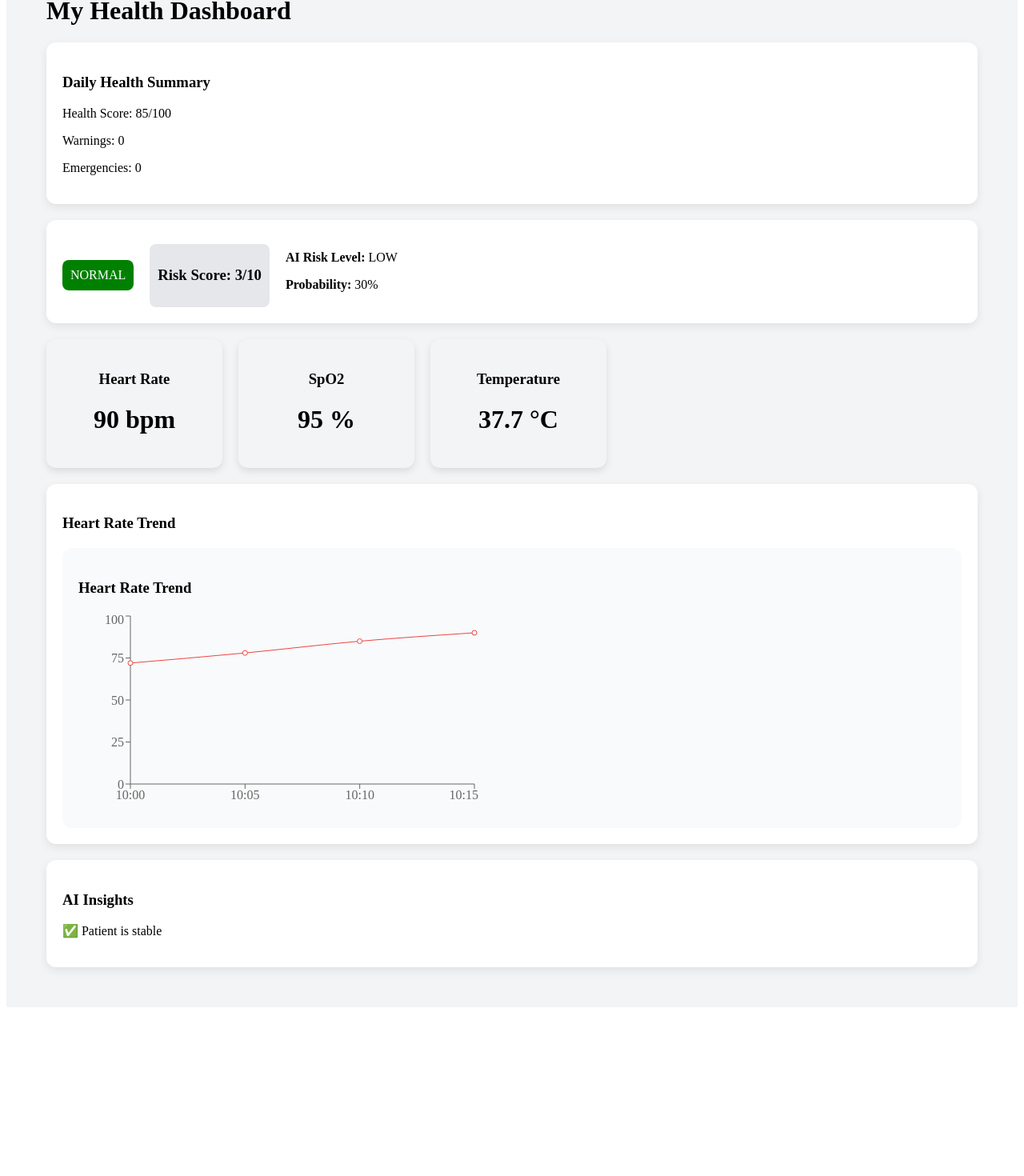
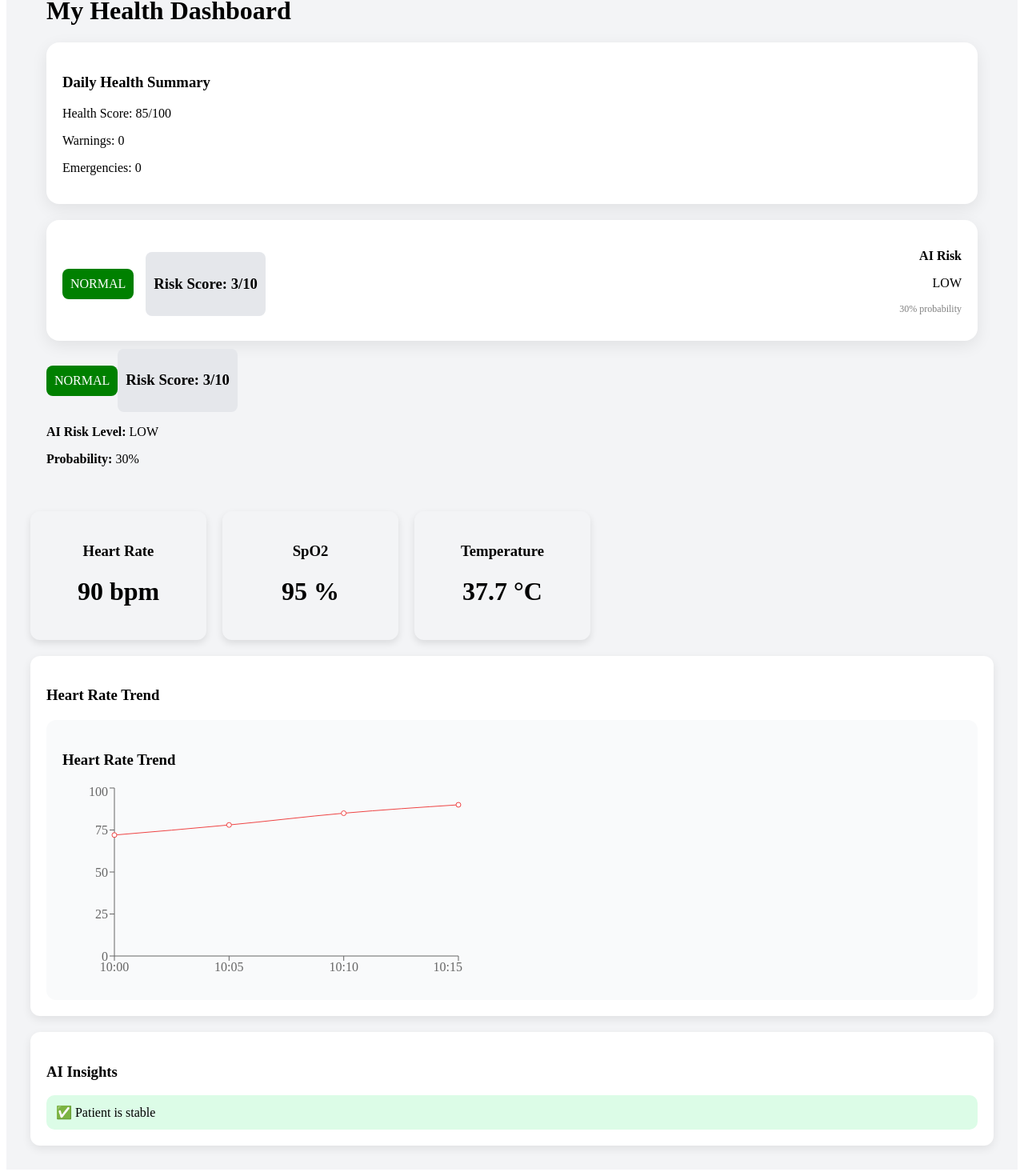
Before and after one commit to Aadya2901/ElderEase, a React app in the folder frontend/: page / in a window 1280 px wide. Shown: the part 180-1650 px from the top of the page at 80% size. Before the commit the page ends 1447 px from the top, so only its background shows below. Built offline with nearby package versions, Linux system fonts and the light colour scheme; the HTML template or start-up script is replaced by a standard one.

Commit message:
refactor: unify card styling across all dashboard sections

```diff
--- a/frontend/src/pages/PatientDashboard.jsx
+++ b/frontend/src/pages/PatientDashboard.jsx
@@ -83,13 +83,8 @@ export default function PatientDashboard() {
         <h1 style={{ marginTop: "20px" }}>My Health Dashboard</h1>
 
         {/* 📊 HEALTH SUMMARY */}
-        <div style={{
-          background: "white",
-          padding: "20px",
-          borderRadius: "12px",
-          boxShadow: "0 4px 12px rgba(0,0,0,0.08)",
-          marginTop: "20px"
-        }}>
+        <div style={{ ...card, marginTop: "20px" }}>
+
           <h3>Daily Health Summary</h3>
           <p>Health Score: {100 - riskScore * 5}/100</p>
           <p>Warnings: {riskLevel === "MEDIUM" ? 1 : 0}</p>
@@ -98,15 +93,26 @@ export default function PatientDashboard() {
 
         {/* 🧠 STATUS + AI */}
         <div style={{
+          ...card,
+          marginTop: "20px",
           display: "flex",
-          gap: "20px",
-          alignItems: "center",
-          marginTop: "20px",
-          background: "white",
-          padding: "20px",
-          borderRadius: "12px",
-          boxShadow: "0 4px 12px rgba(0,0,0,0.08)"
+          justifyContent: "space-between",
+          alignItems: "center"
         }}>
+          <div style={{ display: "flex", gap: "15px", alignItems: "center" }}>
+            <StatusBadge status={status} />
+            <RiskScore score={riskScore} />
+          </div>
+
+          <div style={{ textAlign: "right" }}>
+            <p style={{ fontWeight: "600" }}>AI Risk</p>
+            <p>{riskLevel}</p>
+            <p style={{ fontSize: "12px", color: "gray" }}>
+              {riskScore * 10}% probability
+            </p>
+          </div>
+        </div>
+
           <StatusBadge status={status} />
           <RiskScore score={riskScore} />
 
@@ -150,9 +156,18 @@ export default function PatientDashboard() {
           <h3>AI Insights</h3>
 
           {insights.map((msg, i) => (
-            <p key={i}>{msg}</p>
-          ))}
-        </div>
+  <div key={i} style={{
+    marginTop: "10px",
+    padding: "12px",
+    borderRadius: "10px",
+    background:
+      msg.includes("⚠") ? "#fef3c7" :
+      msg.includes("🚨") ? "#fee2e2" :
+      "#dcfce7"
+  }}>
+    {msg}
+  </div>
+))}
 
       </div>
     </div>
```
